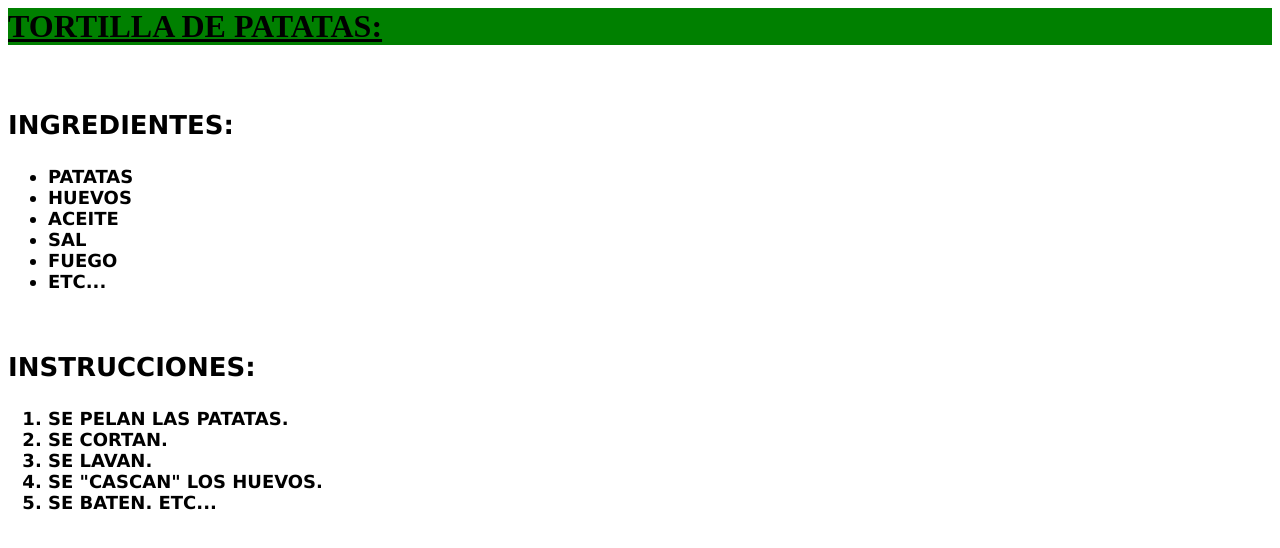
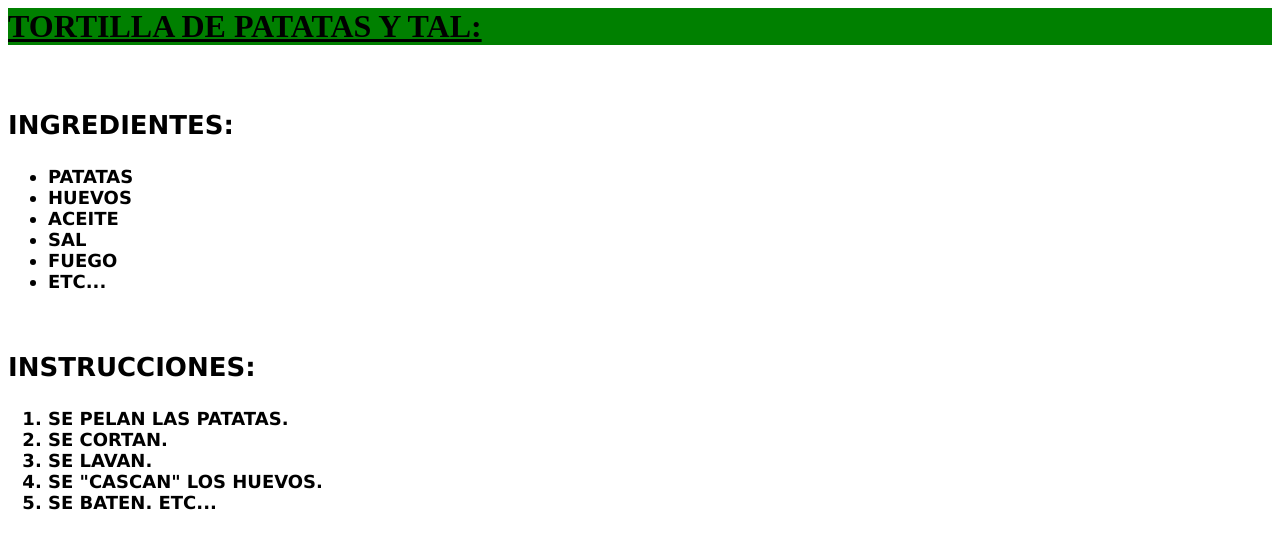
Before and after one commit to Arrovf/web.github.com, a plain HTML site: page index.html in a window 1280 px wide. Drawn offline with Linux system fonts and the light colour scheme.

Commit message:
index html modificado

```diff
--- a/index.html
+++ b/index.html
@@ -43,7 +43,7 @@
 
 	<body>
 
-		<h1>TORTILLA DE PATATAS:</h1>
+		<h1>TORTILLA DE PATATAS Y TAL:</h1>
 
 		<br /><p>INGREDIENTES:</p>
 
```
